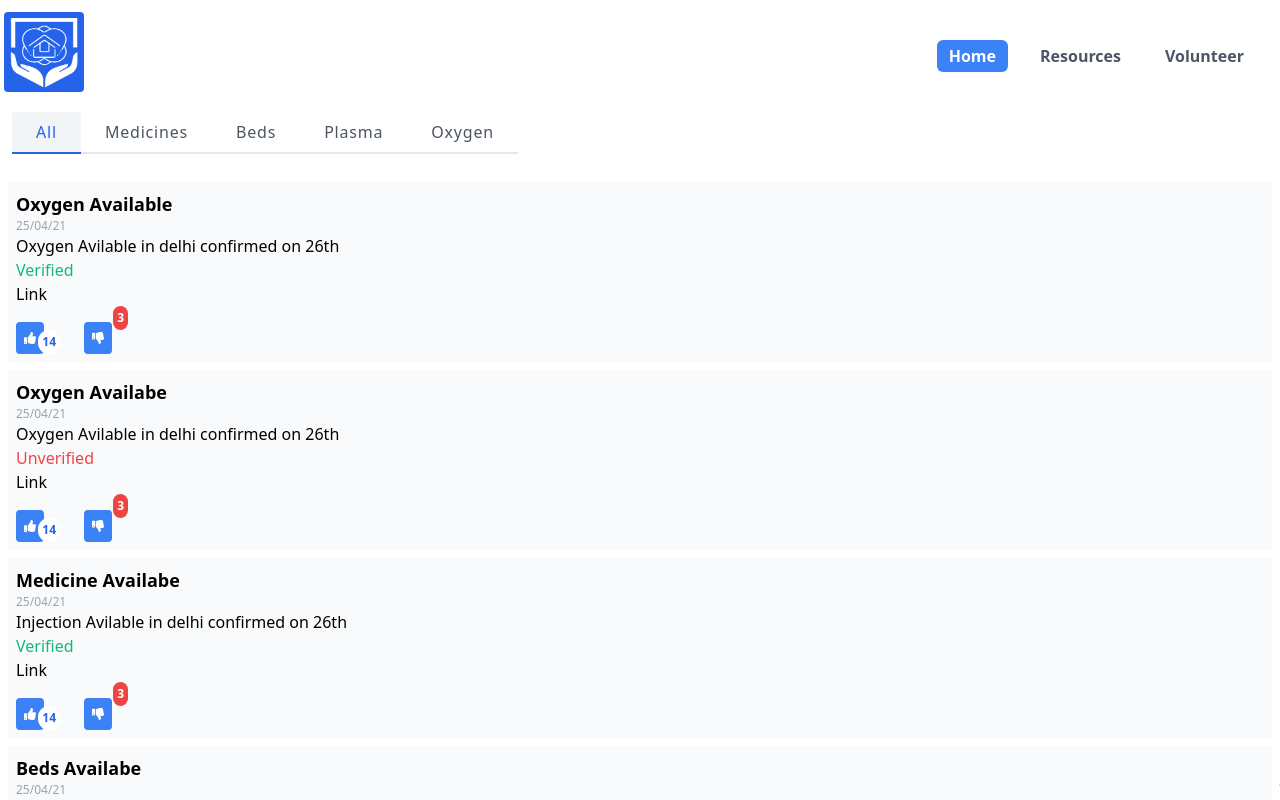
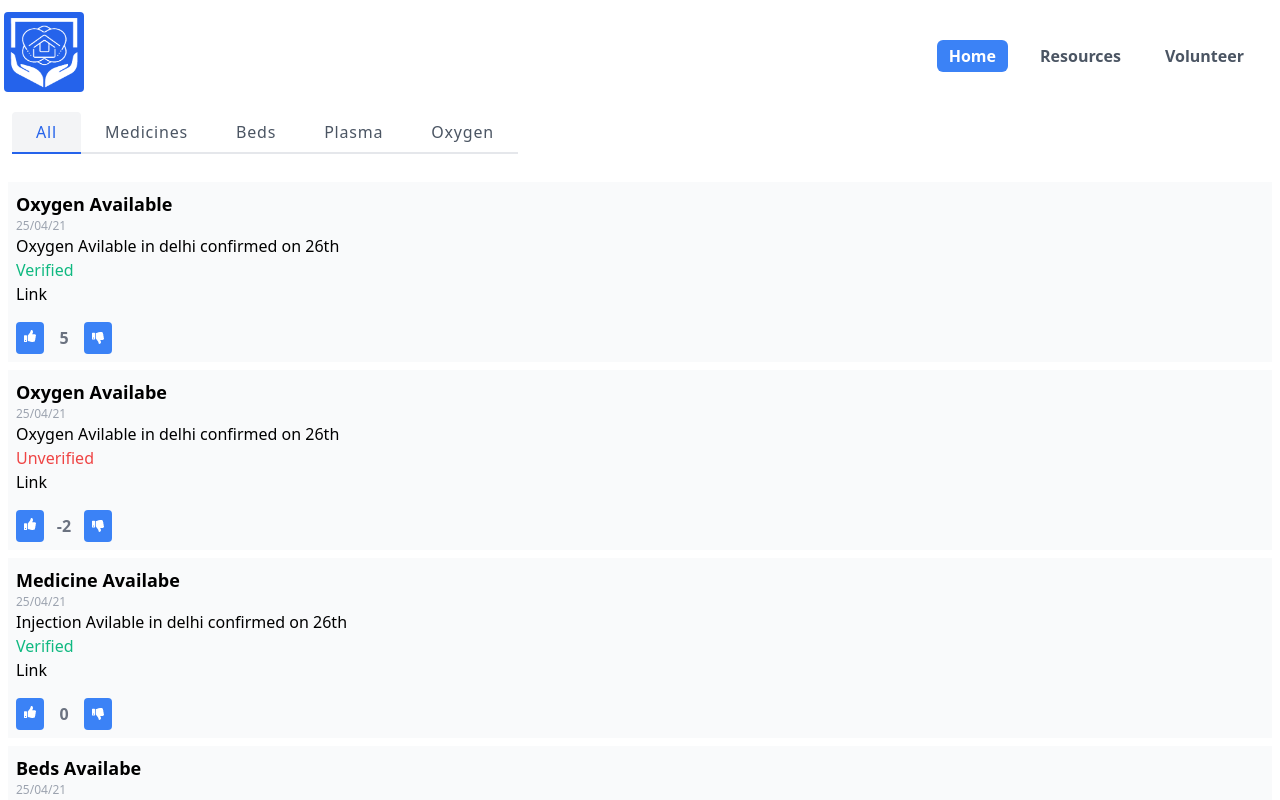
Before and after one commit to samad-yar-khan/covid-resources-client, a React (Create React App) app: page /resources in a window 1280 px wide. Shown: the top 800 px of the page. Built offline with nearby package versions, Linux system fonts and the light colour scheme.

Commit message:
Enable like-symbol color change on click

```diff
--- a/src/components/ResourceItem.js
+++ b/src/components/ResourceItem.js
@@ -1,16 +1,77 @@
 import React from 'react'
 import { FontAwesomeIcon } from '@fortawesome/react-fontawesome'
+import { faLeaf } from '@fortawesome/free-solid-svg-icons';
 
 
 
 class ResourceItem extends React.Component {
 
 
+  constructor(){
+    super();
+    this.state = {
+      liked:localStorage.getItem('Liked')//we will only maintaion whether a resoource is liked or not
+    }
+  }
 
+  handleLikeClick(id , liked){
+
+    let change = 0;
+    if(liked === null ){
+
+      //user hasnt done liked/ disliked
+      change =1 ;
+      localStorage.setItem("Liked" , true);
+      this.setState({
+        liked : true
+      })
+    }else if(liked === true){
+      change = -1 ;
+      localStorage.setItem("Liked" , null);
+      this.setState({
+        liked : null
+      })
+    }else {
+      change = 2 ;
+      localStorage.setItem("Liked" , true);
+      this.setState({
+        liked : true
+      })
+    }
+
+  }
+
+  handleDisikeClick(id , liked){
+
+    let change = 0;
+    if(liked === null ){
+
+      //user hasnt done liked/ disliked
+      change = -1 ;
+      localStorage.setItem("Liked" , false);
+      this.setState({
+        liked : false
+      })
+    }else if(liked === false){
+      change = 1 ;
+      localStorage.setItem("Liked" , null);
+      this.setState({
+        liked : null
+      })
+    }else {
+      change = -2 ;
+      localStorage.setItem("Liked" , false);
+      this.setState({
+        liked : false
+      })
+    }
+
+  }
 
   render(){
 
-    const {title , description , date , link, upvotes , downvotes , verified } = this.props;
+    const {title , description , date , link, votes , verified , id } = this.props;
+    const {liked} = this.state
 
 
     return (
@@ -35,14 +96,19 @@ class ResourceItem extends React.Component {
         </div>
 
         <div className="button-conatiner flex w-24 justify-between mt-2">
-          <button className='relative bg-blue-500 text-white p-2 rounded font-bold text-xs overflow-visible mt-2'>
-          <FontAwesomeIcon icon="thumbs-up" />
-            <div className="absolute bottom-0 right-0 -mt-4 -mr-4 px-1 py-1 bg-white rounded-full text-xs text-blue-600 ">{upvotes}</div>
+
+            <button
+              onClick={()=>{this.handleLikeClick(id,liked)}}
+              className={`relative flex text-white p-2 rounded font-bold text-xs overflow-visible mt-2 ${this.state.liked === true ? 'bg-green-400' :'bg-blue-500'}`}
+            >
+              <FontAwesomeIcon icon="thumbs-up" />
             </button>
-            <div className="absolute bottom-0 right-0 -mt-4 -mr-4 px-1 py-1 bg-white rounded-full text-xs text-blue-600 ">{upvotes}</div>
-            <button className='relative bg-blue-500 text-white p-2 rounded font-bold overflow-visible text-xs mt-2'>
+            <div className="font-bold pt-3 px-1 py-1 text-gray-500 text-s">{votes}</div>
+            <button
+              onClick ={()=>{this.handleDisikeClick(id,liked)}}
+              className={`relative text-white p-2 rounded font-bold overflow-visible text-xs mt-2  ${this.state.liked === false ? 'bg-red-400' :  'bg-blue-500'}`}>
             <FontAwesomeIcon icon="thumbs-down" />
-            <div className="absolute top-0 right-0 -mt-4 -mr-4 px-1 py-1 bg-red-500 rounded-full text-xs">{downvotes}</div>
+            {/* <div className="absolute top-0 right-0 -mt-4 -mr-4 px-1 py-1 bg-red-500 rounded-full text-xs">{downvotes}</div> */}
             </button>
             </div>
         </div>
--- a/src/components/ResourcesPage.js
+++ b/src/components/ResourcesPage.js
@@ -59,9 +59,10 @@ class ResourcesPage extends React.Component {
                     description = {item.description}
                     link = {item.link}
                     key = {item.id}
+                    id={item.id}
                     date = {item.date}
-                    upvotes = {item.upvotes}
-                    downvotes = {item.downvotes}
+                    votes = {item.votes}
+                    // votes = {item.downvotes}
                     verified = {item.verified}
                   />
           })
--- a/src/resourceData.js
+++ b/src/resourceData.js
@@ -8,7 +8,7 @@ export const data = {
             description :'Oxygen Avilable in delhi confirmed on 26th',
             categories : ['oxygen' , 'medicine'],
             date : '25/04/21',
-            upvotes : '14',
+            votes : 5,
             downvotes : '3',
             id:'0',
             verified : true
@@ -19,7 +19,7 @@ export const data = {
             description :'Oxygen Avilable in delhi confirmed on 26th',
             categories : ['oxygen' , 'medicine'],
             date : '25/04/21',
-            upvotes : '14',
+            votes : -2,
             downvotes : '3',
             id : '1',
             verified : false
@@ -30,7 +30,7 @@ export const data = {
             description :'Injection Avilable in delhi confirmed on 26th',
             categories : [ 'medicine'],
             date : '25/04/21',
-            upvotes : '14',
+            votes : 0,
             downvotes : '3',
             id:'2',
             verified : true
@@ -40,7 +40,7 @@ export const data = {
             description :'Beds Avilable in delhi confirmed on 26th',
             categories : [ 'beds'],
             date : '25/04/21',
-            upvotes : '14',
+            votes : -9,
             downvotes : '3',
             id:'3',
             verified : true
@@ -50,7 +50,7 @@ export const data = {
             description :'BEds Avilable in delhi confirmed on 26th',
             categories : [ 'medicine'],
             date : '25/04/21',
-            upvotes : '14',
+            votes : 9,
             downvotes : '3',
             id:'4',
             verified : false
@@ -60,7 +60,7 @@ export const data = {
             description :'Injection Avilable in delhi confirmed on 26th',
             categories : [ 'medicine' , 'plasma'],
             date : '25/04/21',
-            upvotes : '14',
+            votes : '14',
             downvotes : '3',
             id:'5',
             verified : true
@@ -70,7 +70,7 @@ export const data = {
             description :'Injection Avilable in delhi confirmed on 26th',
             categories : [ 'medicine'],
             date : '25/04/21',
-            upvotes : '14',
+            votes : '14',
             downvotes : '3',
             id:'6',
             verified : true
@@ -80,7 +80,7 @@ export const data = {
             description :'Injection Avilable in delhi confirmed on 26th',
             categories : [ 'medicine','plasma'],
             date : '25/04/21',
-            upvotes : '14',
+            votes : '14',
             downvotes : '3',
             id:'7',
             verified : false
@@ -90,7 +90,7 @@ export const data = {
             description :'Injection Avilable in delhi confirmed on 26th',
             categories : [ 'medicine'],
             date : '25/04/21',
-            upvotes : '14',
+            votes : '14',
             downvotes : '3',
             id:'8',
             verified:true
@@ -103,7 +103,7 @@ export const data = {
             description :'Injection Avilable in delhi confirmed on 26th',
             categories : [ 'medicine' , 'plasma'],
             date : '25/04/21',
-            upvotes : '14',
+            votes : '14',
             downvotes : '3',
             id:'5',
             verified:true
@@ -113,7 +113,7 @@ export const data = {
             description :'Injection Avilable in delhi confirmed on 26th',
             categories : [ 'medicine'],
             date : '25/04/21',
-            upvotes : '14',
+            votes : '14',
             downvotes : '3',
             id:'8',
             verified:false
@@ -125,7 +125,7 @@ export const data = {
             description :'Beds Avilable in delhi confirmed on 26th',
             categories : [ 'beds'],
             date : '25/04/21',
-            upvotes : '14',
+            votes : '14',
             downvotes : '3',
             id:'3',
             verified:true
@@ -135,7 +135,7 @@ export const data = {
             description :'BEds Avilable in delhi confirmed on 26th',
             categories : [ 'medicine'],
             date : '25/04/21',
-            upvotes : '14',
+            votes : '14',
             downvotes : '3',
             id:'4',
             verified:false
@@ -147,7 +147,7 @@ export const data = {
             description :'Injection Avilable in delhi confirmed on 26th',
             categories : [ 'medicine'],
             date : '25/04/21',
-            upvotes : '14',
+            votes : '14',
             downvotes : '3',
             id:'6',
             verified:true
@@ -157,7 +157,7 @@ export const data = {
             description :'Injection Avilable in delhi confirmed on 26th',
             categories : [ 'medicine','plasma'],
             date : '25/04/21',
-            upvotes : '14',
+            votes : '14',
             downvotes : '3',
             id:'7',
             verified:false
@@ -169,7 +169,7 @@ export const data = {
             description :'Beds Avilable in delhi confirmed on 26th',
             categories : [ 'beds'],
             date : '25/04/21',
-            upvotes : '14',
+            votes : '14',
             downvotes : '3',
             id:'3',
             verified:true
@@ -179,7 +179,7 @@ export const data = {
             description :'Cylenders available from 10AM-12AM and 6PM-7PM',
             categories : [ 'medicine'],
             date : '25/04/21',
-            upvotes : '14',
+            votes : '14',
             downvotes : '3',
             id:'4',
             verified:false
@@ -189,7 +189,7 @@ export const data = {
             description :'BEds Avilable in delhi confirmed on 26th',
             categories : [ 'medicine'],
             date : '25/04/21',
-            upvotes : '14',
+            votes : '14',
             downvotes : '3',
             id:'5',
             verified:false
```
